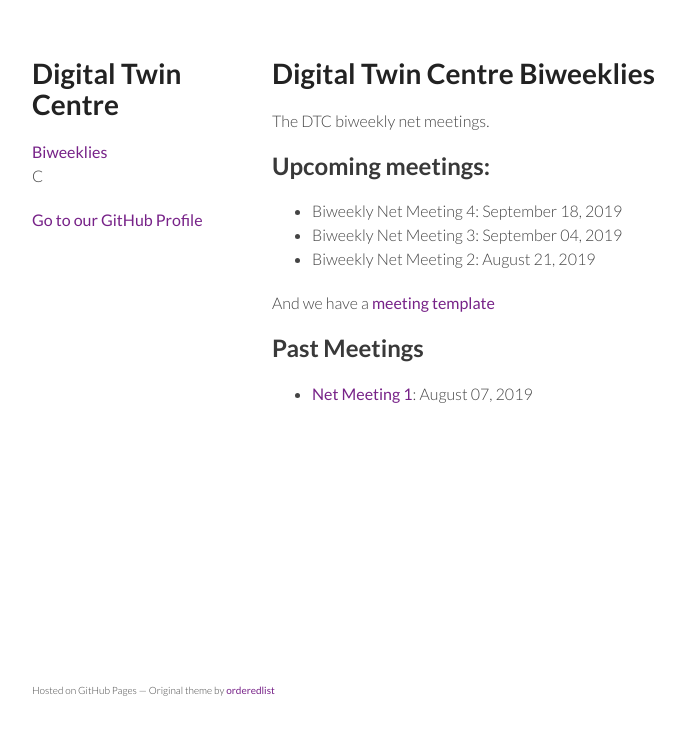
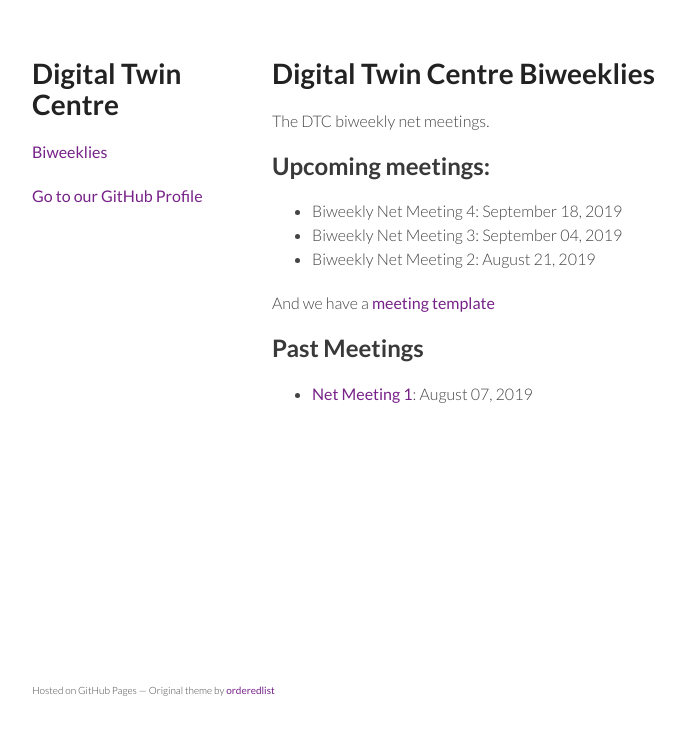
Before and after one commit to digitaltwincentre/digitaltwincentre.github.io, a Jekyll site: the page built from netmeetings/index.md, in a window 1280 px wide. Shown: the top 735 px of the page, without its empty margins (178-863 px from the left). Built offline with Jekyll 4.4.1, drawn with Linux system fonts in a browser that asks for light colours.

Commit message:
Removes spurious C

```diff
--- a/_layouts/default.html
+++ b/_layouts/default.html
@@ -36,7 +36,7 @@
 
 				<li>
                     <a href="{{ site.url }}/netmeetings/">Biweeklies</a>
-                </li>C
+                </li>
             </ul>
             <p><a href="https://github.com/digitaltwincentre">Go to our GitHub Profile</a></p>
         </header>
```
